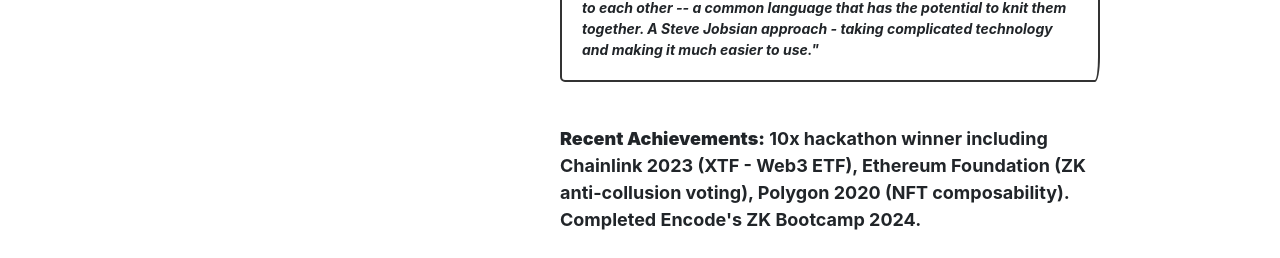
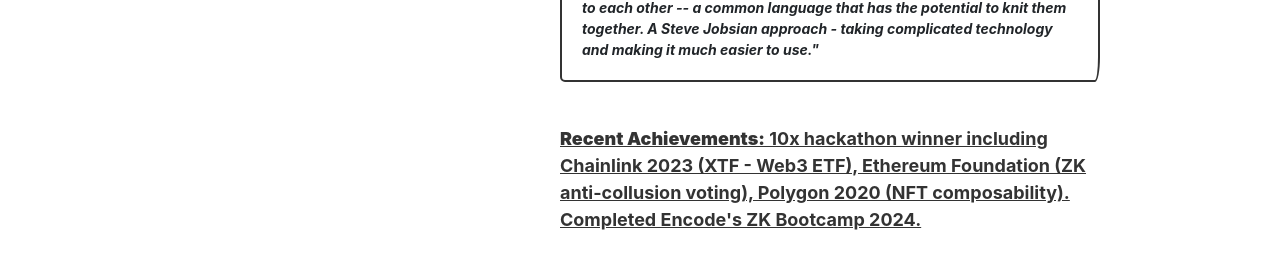
Before and after one commit to GaetanoMondelli/GaetanoMondelli.github.io, a React (Create React App) app: page /#/ in a window 1280 px wide. Shown: the part 1335-1593 px from the top of the page. Built offline with nearby package versions, Linux system fonts and the light colour scheme; a web font is replaced by a local one.

Commit message:
feat: link recent achievements to xtflabs, update XTF card header and project URL

```diff
--- a/src/App.js
+++ b/src/App.js
@@ -80,7 +80,9 @@
                   </div>
                   <br></br>
 
-                  <strong>Recent Achievements:</strong> 10x hackathon winner including Chainlink 2023 (XTF - Web3 ETF), Ethereum Foundation (ZK anti-collusion voting), Polygon 2020 (NFT composability). Completed Encode's ZK Bootcamp 2024.
+                  <a href="https://www.xtflabs.com">
+                    <strong>Recent Achievements:</strong> 10x hackathon winner including Chainlink 2023 (XTF - Web3 ETF), Ethereum Foundation (ZK anti-collusion voting), Polygon 2020 (NFT composability). Completed Encode's ZK Bootcamp 2024.
+                  </a>
                   <br></br>
                   <br></br>
                   <div class="col-md-8 offset-md-4">
@@ -216,13 +218,13 @@
               </div>
               <div class="col-12 col-sm-4">
                 <div class="card border-primary mb-3" style={{ maxWidth: "20rem" }}>
-                  <div class="card-header">XTF - Chainlink Winner 2023</div>
+                  <div class="card-header">XTF - Multiple Hackathon Winner 2023</div>
                   <div class="card-body">
                     <h4 class="card-title">Web3 ETF Reimagined</h4>
                     <p class="card-text text">Won Chainlink Constellation 2023 (interoperability track). Multichain decentralized protocol for ETF-like solutions supporting NFTs, RWAs, and diverse asset types. Utilizes secure price oracles and interoperability for transparent, diversified investment strategies.</p>
                     <button type="button" class="btn btn-primary" onClick={() => {
                       window.open(
-                        'https://github.com/GaetanoMondelli/XRPLEDGER-XTF',
+                        'https://xtflabs.com',
                         '_blank'
                       );
                     }}>View Project</button>
```
Also changed, not shown: 1 other file (tests, documents, lock files or other folders).
